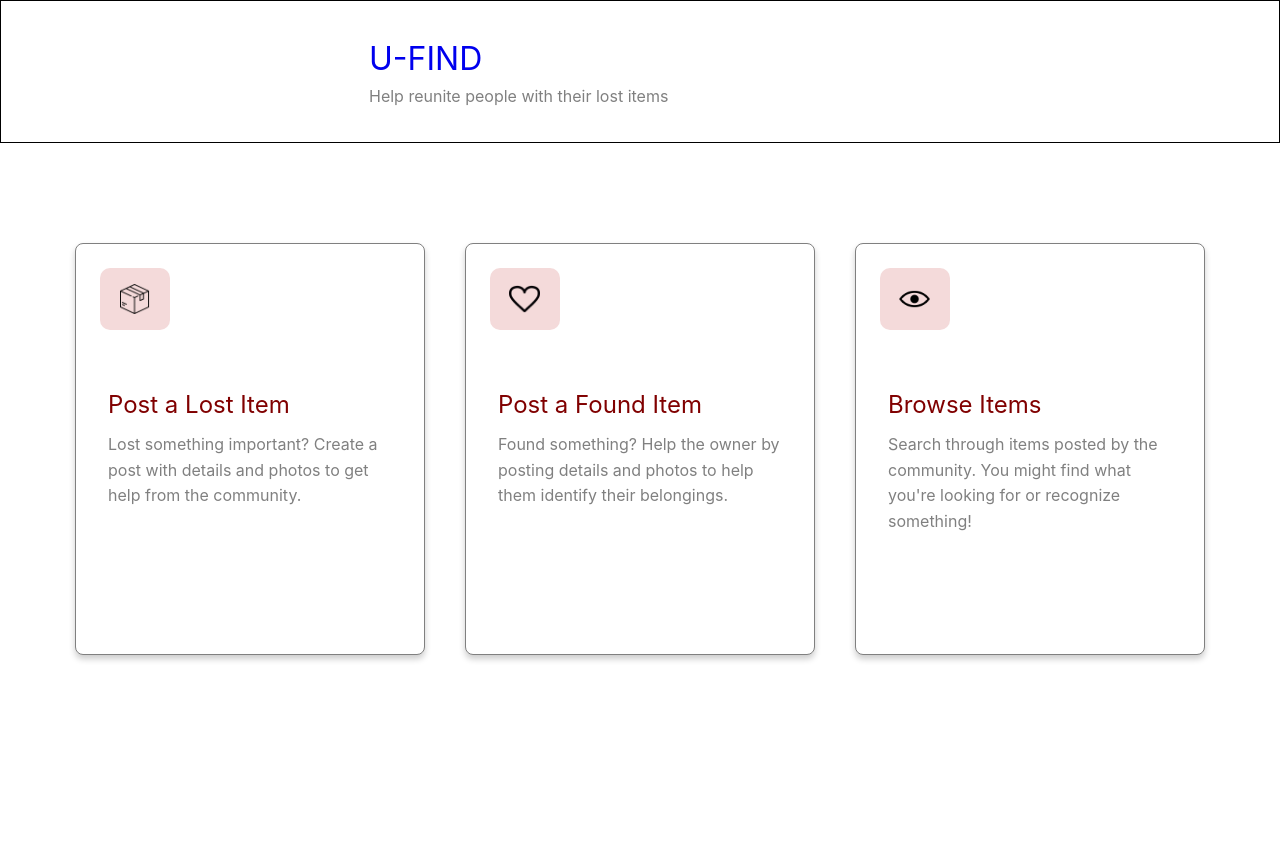
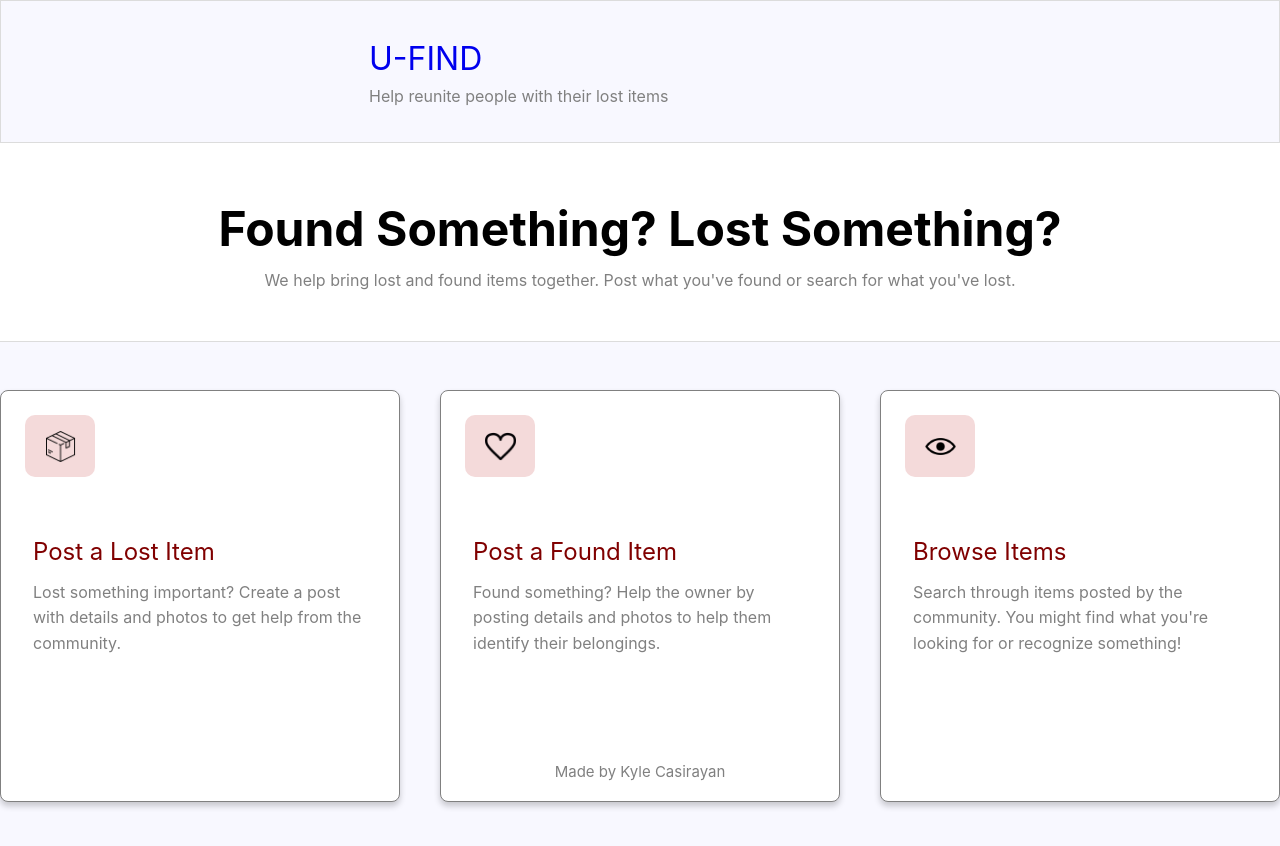
Before and after one commit to DareDevilLuc/U-Find, a Vue app in the folder frontend/: page / in a window 1280 px wide. Shown: the top 846 px of the page. Before the commit the page ends 800 px from the top, so only its background shows below. Built offline with nearby package versions, Linux system fonts and the light colour scheme.

Commit message:
Home page created

```diff
--- a/frontend/src/App.vue
+++ b/frontend/src/App.vue
@@ -15,6 +15,10 @@ import { RouterLink, RouterView } from 'vue-router'
 
     </header>
   <RouterView />
+
+  <div class="footer">
+    Made by Kyle Casirayan
+  </div>
 </template>
 
 <style scoped>
@@ -24,9 +28,10 @@ import { RouterLink, RouterView } from 'vue-router'
     align-items: center;
     font-size: xx-large;
     color: rgb(0, 0, 0);
+    background-color: ghostwhite;
     font-weight: bold;
     width: 100%;
-    border: 1px solid ;
+    border: 1px gainsboro solid ;
     padding: 2rem;
   }
 
@@ -36,6 +41,14 @@ import { RouterLink, RouterView } from 'vue-router'
     width: 100%;
     text-decoration: none;
     cursor: pointer;
+  }
+
+  .footer{
+    display: flex;
+    justify-content: center;
+    position: fixed;
+    bottom: 1rem;
+    color: gray
   }
 
   .borderIntro{
@@ -55,9 +68,13 @@ import { RouterLink, RouterView } from 'vue-router'
     }
   }
 
-    @media (min-width: 900px){
+    @media (min-width: 1024px){
     .borderIntro{
       margin-left: 21rem;
+    }
+
+    .headIntro{
+      min-width: 1280px;
     }
   }
 
--- a/frontend/src/components/Choose.vue
+++ b/frontend/src/components/Choose.vue
@@ -5,6 +5,7 @@ interface Slots {
     imageHolder?: () => any
     descriptionHolder?: () => any
     subSectionHolder?: () => any
+    chooseButtonHolder?: () => any
 }
 
 const slots = defineSlots<Slots>()
@@ -21,6 +22,7 @@ const slots = defineSlots<Slots>()
         <div class="description">
             <slot name="descriptionHolder"/>
             <p class="subSection"><slot name="subSectionHolder"/></p>
+            <div class="choosebutton"><slot name="chooseButtonHolder"/></div>
         </div>
 
 
@@ -31,7 +33,7 @@ const slots = defineSlots<Slots>()
     .customButton{
         display: flex;
         flex-direction: column;
-        min-width: 350px;
+        min-width: 300px;
         min-height: 200px;
         max-width: 500px;
         max-height: 450px;
@@ -61,7 +63,7 @@ const slots = defineSlots<Slots>()
 
     .imageContainer{
         background-color: rgb(244, 218, 218);
-        max-width: 20%;
+        max-width: 70px;
         min-height: 62px;
         margin: 1.5rem;
         border-radius: 10px;
--- a/frontend/src/views/HomeView.vue
+++ b/frontend/src/views/HomeView.vue
@@ -6,6 +6,11 @@
 </script>
 
 <template>
+  <div class="center">
+    <p class="bigText">Found Something? Lost Something?</p>
+    <p class="smallText">We help bring lost and found items together. Post what you've found or search for what you've lost.</p>
+  </div>
+
   <div class="redirect">
     <router-link to="/postLost">
       <Choose>
@@ -50,13 +55,37 @@
 </template>
 
 <style scoped>
+  .center{
+    display: flex;
+    flex-direction: column;
+    justify-content: center;
+    align-items: center;
+    width: 100%;
+    margin-top: 3rem;
+    padding-bottom: 3rem;
+    border-bottom: 1px solid gainsboro;
+
+  }
+
+  .bigText{
+    font-size: 3rem;
+    font-weight: bold;
+  }
+  .smallText{
+    font-size: 1rem;
+    color: gray;
+    font-weight: normal;
+  }
+
   .redirect{
     display: flex;
     justify-content: center;
     align-items: center;
+    background-color: ghostwhite;
     gap: 40px;
-    padding-top: 100px;
-    width: 60%;
+    padding-top: 3rem;
+    padding-bottom: 3rem;
+    width: 75%;
   }
 
   @media (min-width: 300px){
@@ -71,6 +100,7 @@
       display: flex;
       flex-direction: row;
       justify-content: center;
+      min-width: 100%;
     }
   }
 
```
Also changed, not shown: frontend/src/components/ChooseButtons.vue (added, +11 -0 lines), frontend/src/assets/logo.svg (deleted).
